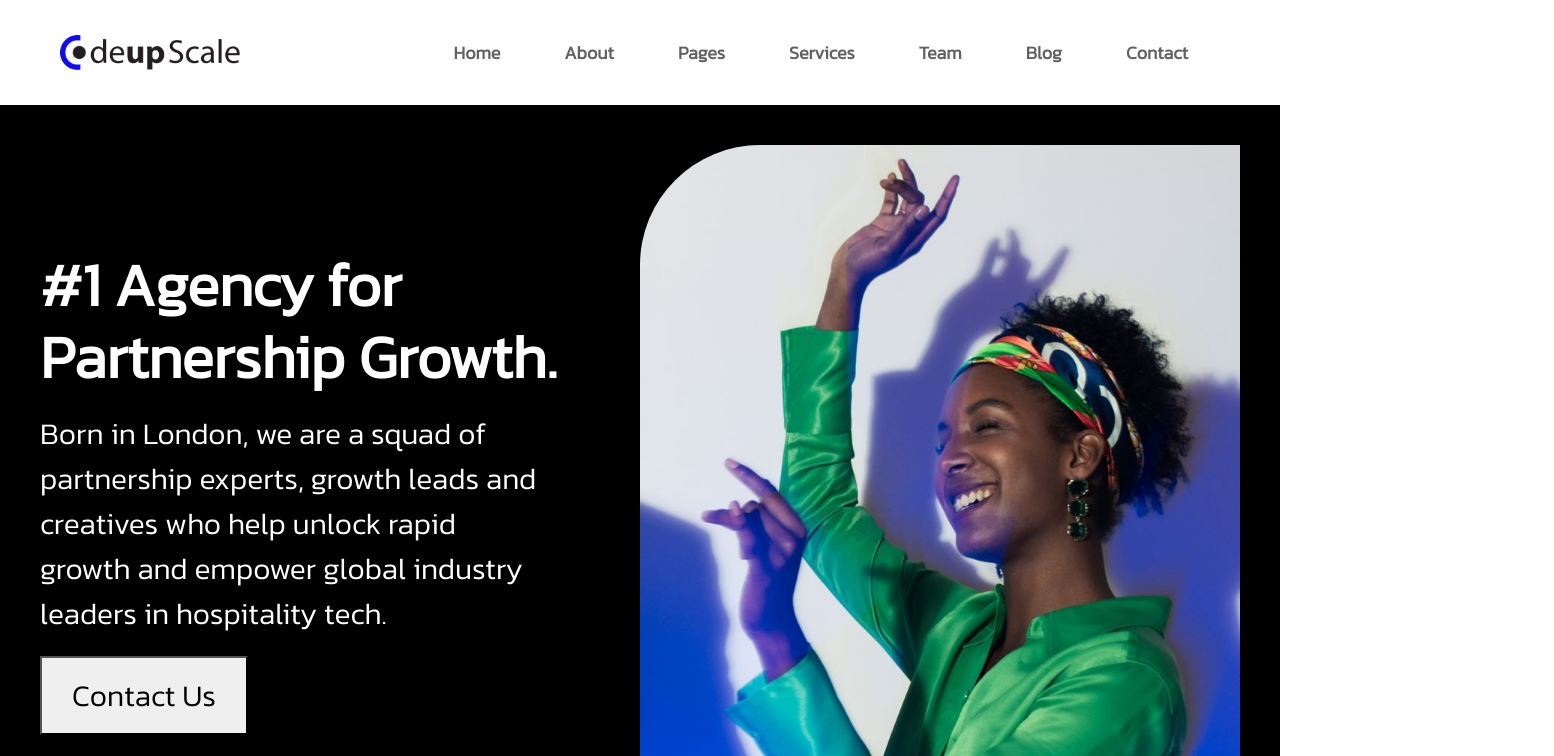
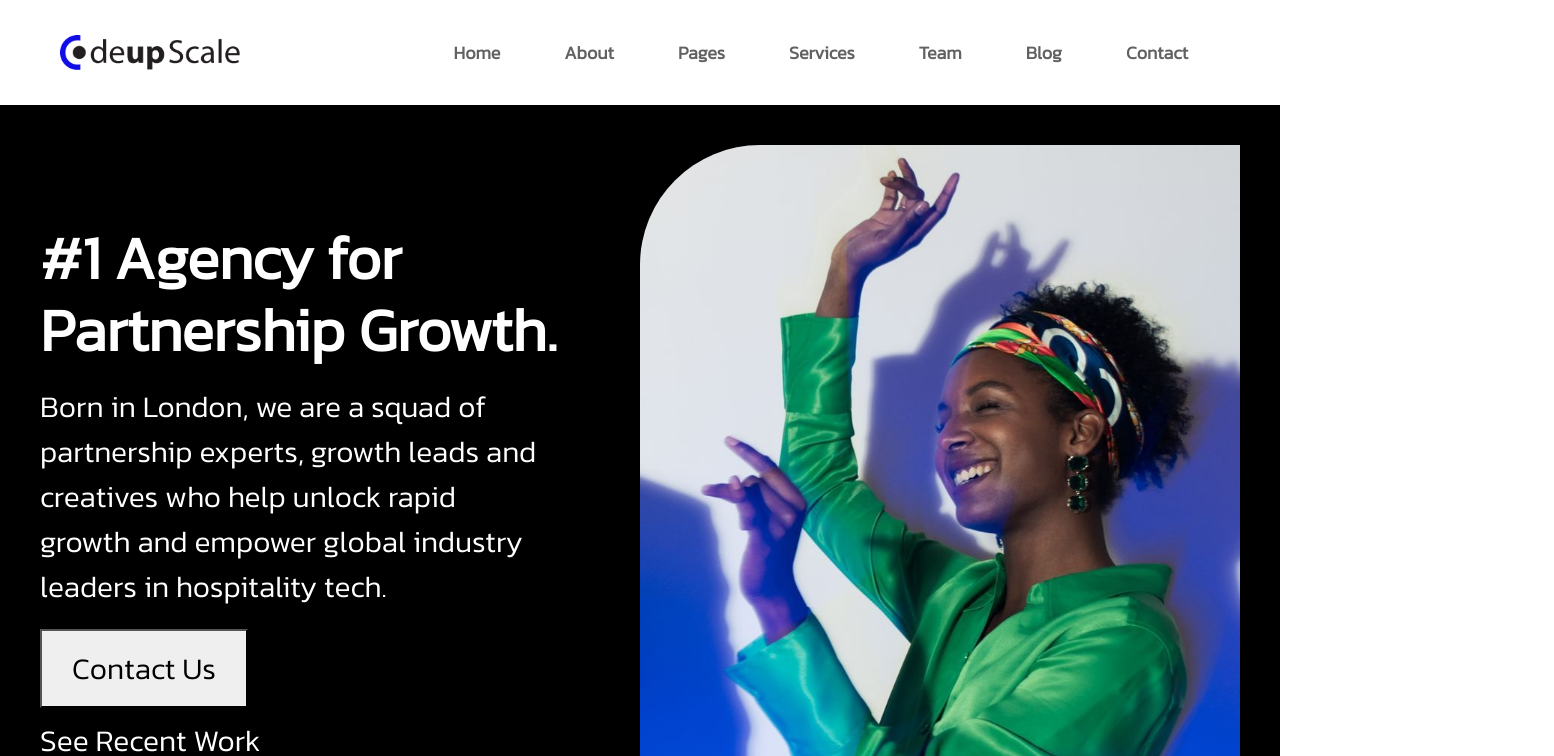
Before and after one commit to Harisali78/codeupscale-website, a Next.js app: page / in a window 1280 px wide. Shown: the top 756 px of the page, 1554 px wide, since content can reach past the window. Built offline with nearby package versions, Linux system fonts and the light colour scheme.

Commit message:
portfolio fixations

```diff
--- a/styles/general.css
+++ b/styles/general.css
@@ -254,8 +254,8 @@
   color: #fff;
 }
 .hero-section-image {
-  width: 700px;
-  height: 750px;
+  width: 600px;
+  height: auto;
 }
 .hero-section-image img {
   width: 100%;
@@ -2422,7 +2422,6 @@ b {
 }
 .row-animated-cards {
   display: flex;
-  width: 1200px;
 }
 .row-animated-cards .animated-card-first {
   width: 50%;
@@ -2474,24 +2473,13 @@ b {
   transition: all 0.5s ease-in-out;
   position: relative;
   padding: 50px 30px;
-  height: 60vh;
+  height: 45vh;
   margin: 10px 10px 10px 0;
 }
 .animated-card .card-images {
   width: 50%;
 }
 .portfolio-card-content {
-  /* width: 100%;
-  display: flex;
-  flex-direction: column;
-  justify-content: flex-end;
-  height: 100%;
-  text-align: right;
-  color: #fff;
-  padding: 10px 20px;
-  font-size: 16px;
-  font-weight: lighter; */
-
   display: none;
 }
 .portfolio-logo-image {
```
